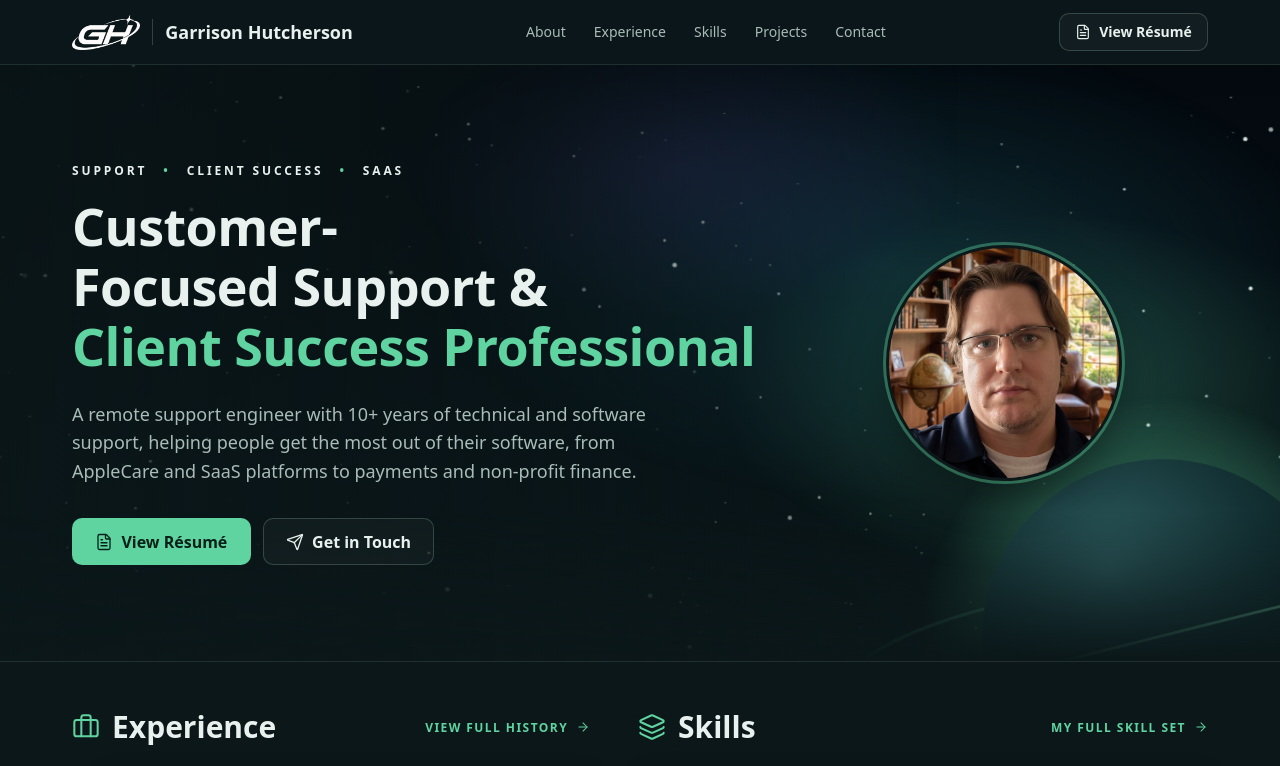
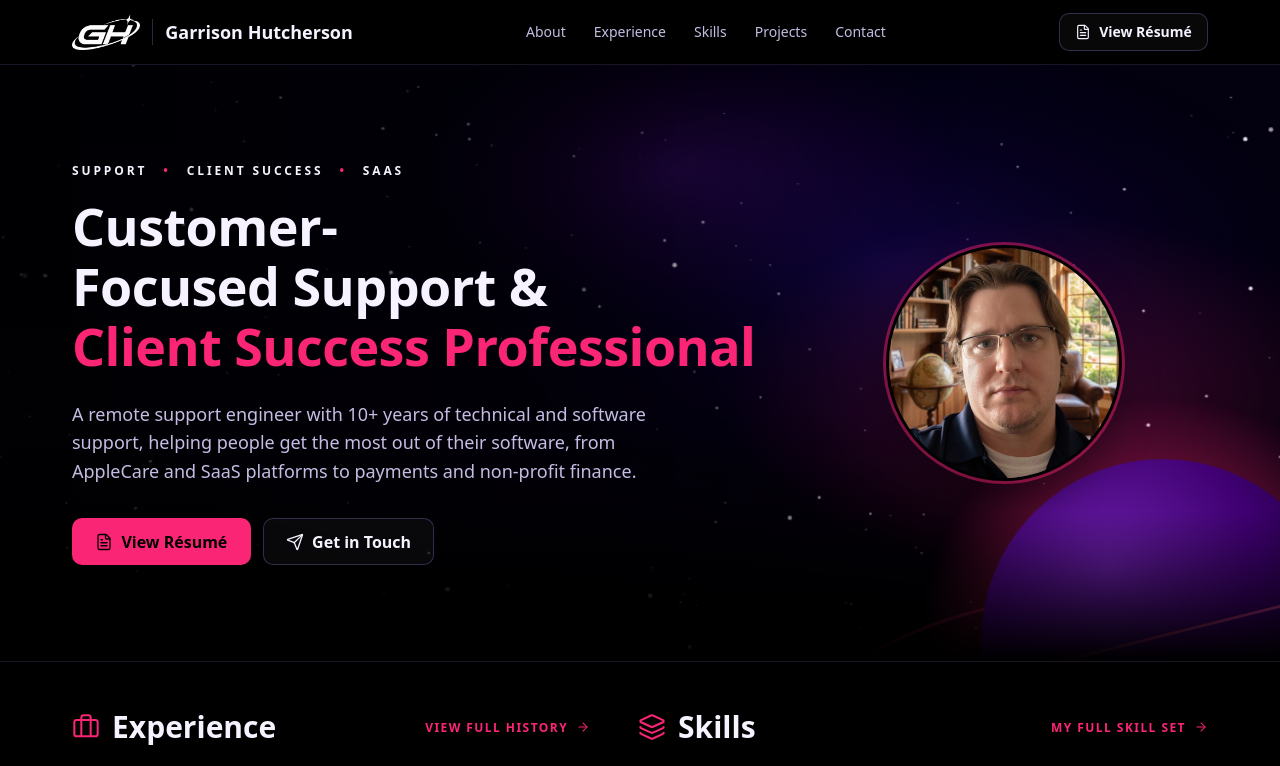
Before and after one commit to gtayhutch/GarrisonHutcherson, an Astro site: page / in a window 1280 px wide. Shown: the top 766 px of the page. Built offline with nearby package versions, Linux system fonts and the light colour scheme; Astro itself is replaced by a stand-in of ours; a web font is replaced by a local one.

Commit message:
feat(design): new color palette, favicon set, and HTML charset header (#18)
Palette (#000000, #150050, #3F0071, #FB2576):
- Tokens rebuilt around black, navy-violet, purple, and hot pink; pink
  is the accent (5.6:1 on black) with black text on pink buttons
- Hard-coded greens replaced in the header, contact band, page header,
  icon tiles, hero overlay, theme-color, and résumé sheet
- Space scene recolored: pink/purple/navy nebula, purple planet with a
  pink rim and ring, pink-tinted shooting-star trails

Favicon:
- favicon.ico (16/32/48), apple-touch-icon (180), and 192/512 icons
  built from the logo on a navy-to-purple tile; site.webmanifest
- Replaces favicon.svg

Charset:
- _headers sets "text/html; charset=utf-8" on / and /:page/ only
  (SEC-WEB-03); assets keep their own types
- Tests: icons and manifest are served as images, and HTML pages send
  exactly one UTF-8 Content-Type header

```diff
--- a/src/components/home/Hero.astro
+++ b/src/components/home/Hero.astro
@@ -73,8 +73,8 @@ const {eyebrow = [], headline, headlineAccent, intro} = Astro.props.page.data;
     inset: 0;
     background: linear-gradient(
       180deg,
-      rgb(11 23 25 / 35%) 0%,
-      rgb(11 23 25 / 55%) 60%,
+      rgb(var(--color-scrim) / 30%) 0%,
+      rgb(var(--color-scrim) / 50%) 60%,
       var(--color-bg) 100%
     );
   }
@@ -137,8 +137,8 @@ const {eyebrow = [], headline, headlineAccent, intro} = Astro.props.page.data;
       background:
         linear-gradient(
           90deg,
-          rgb(11 23 25 / 80%) 0%,
-          rgb(11 23 25 / 45%) 45%,
+          rgb(var(--color-scrim) / 80%) 0%,
+          rgb(var(--color-scrim) / 45%) 45%,
           transparent 75%
         ),
         linear-gradient(180deg, transparent 75%, var(--color-bg) 100%);
--- a/src/components/home/HeroScene.astro
+++ b/src/components/home/HeroScene.astro
@@ -4,7 +4,7 @@
  * time and animated with CSS only (no JavaScript, ACF-02):
  * - three star layers drifting left at different speeds (parallax),
  * - a few twinkling stars,
- * - a slowly breathing nebula and a ringed planet,
+ * - a slowly breathing pink/purple nebula and a ringed purple planet,
  * - shooting stars that streak across every 10-25 seconds.
  * Star positions come from a fixed-seed generator so every build is
  * identical. Visitors who prefer reduced motion get a still scene (the
@@ -65,30 +65,30 @@ const layers = [
 >
   <defs>
     <linearGradient id="space-sky" x1="0" y1="0" x2="0" y2="1">
-      <stop offset="0" stop-color="#03080d"></stop>
-      <stop offset="0.6" stop-color="#071216"></stop>
-      <stop offset="1" stop-color="#0b1719"></stop>
+      <stop offset="0" stop-color="#030010"></stop>
+      <stop offset="0.6" stop-color="#05000f"></stop>
+      <stop offset="1" stop-color="#000000"></stop>
     </linearGradient>
-    <radialGradient id="space-nebula-mint" cx="0.5" cy="0.5" r="0.5">
-      <stop offset="0" stop-color="#5fd4a0" stop-opacity="0.32"></stop>
-      <stop offset="1" stop-color="#5fd4a0" stop-opacity="0"></stop>
+    <radialGradient id="space-nebula-pink" cx="0.5" cy="0.5" r="0.5">
+      <stop offset="0" stop-color="#fb2576" stop-opacity="0.3"></stop>
+      <stop offset="1" stop-color="#fb2576" stop-opacity="0"></stop>
     </radialGradient>
-    <radialGradient id="space-nebula-teal" cx="0.5" cy="0.5" r="0.5">
-      <stop offset="0" stop-color="#2f8fa3" stop-opacity="0.3"></stop>
-      <stop offset="1" stop-color="#2f8fa3" stop-opacity="0"></stop>
+    <radialGradient id="space-nebula-navy" cx="0.5" cy="0.5" r="0.5">
+      <stop offset="0" stop-color="#2a14b8" stop-opacity="0.38"></stop>
+      <stop offset="1" stop-color="#150050" stop-opacity="0"></stop>
     </radialGradient>
     <radialGradient id="space-nebula-violet" cx="0.5" cy="0.5" r="0.5">
-      <stop offset="0" stop-color="#6b5bd6" stop-opacity="0.22"></stop>
-      <stop offset="1" stop-color="#6b5bd6" stop-opacity="0"></stop>
+      <stop offset="0" stop-color="#7a1ad1" stop-opacity="0.34"></stop>
+      <stop offset="1" stop-color="#3f0071" stop-opacity="0"></stop>
     </radialGradient>
     <radialGradient id="space-planet" cx="0.35" cy="0.3" r="0.75">
-      <stop offset="0" stop-color="#2d5b5e"></stop>
-      <stop offset="0.55" stop-color="#143235"></stop>
-      <stop offset="1" stop-color="#081618"></stop>
+      <stop offset="0" stop-color="#6a1fa8"></stop>
+      <stop offset="0.55" stop-color="#3f0071"></stop>
+      <stop offset="1" stop-color="#12002e"></stop>
     </radialGradient>
     <radialGradient id="space-glow" cx="0.5" cy="0.5" r="0.5">
-      <stop offset="0.7" stop-color="#5fd4a0" stop-opacity="0.25"></stop>
-      <stop offset="1" stop-color="#5fd4a0" stop-opacity="0"></stop>
+      <stop offset="0.7" stop-color="#fb2576" stop-opacity="0.28"></stop>
+      <stop offset="1" stop-color="#fb2576" stop-opacity="0"></stop>
     </radialGradient>
     <linearGradient
       id="space-trail"
@@ -99,7 +99,7 @@ const layers = [
       y2="0"
     >
       <stop offset="0" stop-color="#ffffff" stop-opacity="0"></stop>
-      <stop offset="0.8" stop-color="#d9fff0" stop-opacity="0.6"></stop>
+      <stop offset="0.8" stop-color="#ffc2da" stop-opacity="0.65"></stop>
       <stop offset="1" stop-color="#ffffff" stop-opacity="1"></stop>
     </linearGradient>
   </defs>
@@ -113,14 +113,14 @@ const layers = [
       cy="210"
       rx="420"
       ry="220"
-      fill="url(#space-nebula-teal)"
+      fill="url(#space-nebula-navy)"
     ></ellipse>
     <ellipse
       cx="980"
       cy="330"
       rx="300"
       ry="170"
-      fill="url(#space-nebula-mint)"
+      fill="url(#space-nebula-pink)"
     ></ellipse>
     <ellipse
       cx="640"
@@ -158,7 +158,7 @@ const layers = [
       class="ring-back"
       d="M790 600c40-70 300-120 520-90"
       fill="none"
-      stroke="#5fd4a0"
+      stroke="#fb2576"
       stroke-opacity="0.3"
       stroke-width="3"
     ></path>
@@ -167,7 +167,7 @@ const layers = [
       class="ring-front"
       d="M760 640c120-30 420-110 600-150"
       fill="none"
-      stroke="#7fe3b6"
+      stroke="#ff5596"
       stroke-opacity="0.7"
       stroke-width="2.5"
     ></path>
@@ -197,7 +197,7 @@ const layers = [
   }
 
   .stars {
-    fill: #e9f6f1;
+    fill: #f6efff;
     animation: drift linear infinite;
   }
 
--- a/src/components/site/ContactBand.astro
+++ b/src/components/site/ContactBand.astro
@@ -47,10 +47,10 @@ import LinkedInIcon from '../ui/LinkedInIcon.astro';
     background:
       radial-gradient(
         60rem 18rem at 85% 120%,
-        rgb(95 212 160 / 16%),
+        rgb(251 37 118 / 18%),
         transparent 70%
       ),
-      linear-gradient(180deg, #10302c, #0d2421);
+      linear-gradient(180deg, var(--palette-navy), #0a0030);
   }
 
   .inner {
@@ -118,7 +118,7 @@ import LinkedInIcon from '../ui/LinkedInIcon.astro';
   .email:hover,
   .icon-link:hover {
     border-color: var(--color-accent);
-    background: rgb(95 212 160 / 22%);
+    background: rgb(251 37 118 / 24%);
     color: var(--color-text);
   }
 
--- a/src/components/site/PageHeader.astro
+++ b/src/components/site/PageHeader.astro
@@ -26,7 +26,7 @@ const {eyebrow, title, intro} = Astro.props;
     background:
       radial-gradient(
         50rem 20rem at 90% -20%,
-        rgb(95 212 160 / 10%),
+        rgb(251 37 118 / 12%),
         transparent 70%
       ),
       var(--color-bg);
--- a/src/components/site/SiteHeader.astro
+++ b/src/components/site/SiteHeader.astro
@@ -91,7 +91,7 @@ function isCurrent(href: string): boolean {
     position: relative;
     z-index: 10;
     border-bottom: 1px solid var(--color-border);
-    background: rgb(11 23 25 / 92%);
+    background: var(--color-header);
   }
 
   .bar {
--- a/src/components/ui/IconTile.astro
+++ b/src/components/ui/IconTile.astro
@@ -22,7 +22,7 @@ const {name, size = 'md'} = Astro.props;
     flex: none;
     place-items: center;
     border-radius: var(--radius-md);
-    background: linear-gradient(145deg, var(--color-tile), #163130);
+    background: linear-gradient(145deg, var(--color-tile), var(--palette-navy));
     box-shadow: 0 0 0 1px var(--color-border) inset;
     color: var(--color-tile-icon);
   }
--- a/src/layouts/BaseLayout.astro
+++ b/src/layouts/BaseLayout.astro
@@ -39,9 +39,12 @@ const beaconConfig = JSON.stringify({token: WEB_ANALYTICS.token});
     <meta name="viewport" content="width=device-width, initial-scale=1" />
     <title>{pageTitle(title)}</title>
     <meta name="description" content={description} />
-    <meta name="theme-color" content="#0b1719" />
+    <meta name="theme-color" content="#000000" />
     <link rel="canonical" href={canonical} />
-    <link rel="icon" type="image/svg+xml" href="/favicon.svg" />
+    <link rel="icon" href="/favicon.ico" sizes="16x16 32x32 48x48" />
+    <link rel="icon" type="image/png" href="/icon-192.png" sizes="192x192" />
+    <link rel="apple-touch-icon" href="/apple-touch-icon.png" />
+    <link rel="manifest" href="/site.webmanifest" />
     <link
       rel="preload"
       href={outfitLatin}
--- a/src/pages/resume.astro
+++ b/src/pages/resume.astro
@@ -131,7 +131,7 @@ const linkedin = CONTACT.linkedin.replace('https://www.', '');
   }
 
   .sheet a {
-    color: #0f6b4d;
+    color: var(--palette-purple);
   }
 
   h1 {
@@ -141,7 +141,7 @@ const linkedin = CONTACT.linkedin.replace('https://www.', '');
 
   .role {
     margin-top: var(--space-1);
-    color: #0f6b4d;
+    color: var(--palette-purple);
     font-size: var(--text-md);
     font-weight: 500;
   }
@@ -157,7 +157,7 @@ const linkedin = CONTACT.linkedin.replace('https://www.', '');
   h2 {
     margin-bottom: var(--space-3);
     padding-bottom: var(--space-2);
-    border-bottom: 2px solid #cfe5dc;
+    border-bottom: 2px solid #f9b8d1;
     color: #0e1c1e;
     font-size: var(--text-sm);
     letter-spacing: 0.16em;
--- a/src/styles/tokens.css
+++ b/src/styles/tokens.css
@@ -1,34 +1,44 @@
 /*
- * Design tokens from the owner's mock-up: deep green-slate surfaces, a mint
- * accent, and rounded cards. Components use these variables only; no raw
- * colors elsewhere (except the hero illustration).
+ * Design tokens. Palette (owner's choice, colorhunt.co/palette/
+ * 0000001500503f0071fb2576): #000000 black, #150050 navy-violet, #3f0071
+ * purple, #fb2576 hot pink. Pink is the accent (5.6:1 on black; buttons use
+ * black text on pink). Components use these variables only; no raw colors
+ * elsewhere (except the hero illustration and the printed résumé).
  */
 :root {
   color-scheme: dark;
 
+  /* Palette */
+  --palette-black: #000;
+  --palette-navy: #150050;
+  --palette-purple: #3f0071;
+  --palette-pink: #fb2576;
+
   /* Surfaces */
-  --color-bg: #0b1719;
-  --color-bg-raised: #0f1f22;
-  --color-surface: #13262a;
-  --color-surface-hover: #183035;
-  --color-border: rgb(178 222 210 / 12%);
-  --color-border-strong: rgb(178 222 210 / 22%);
+  --color-bg: var(--palette-black);
+  --color-bg-raised: #07001a;
+  --color-surface: #0c0230;
+  --color-surface-hover: var(--palette-navy);
+  --color-border: rgb(176 150 255 / 14%);
+  --color-border-strong: rgb(176 150 255 / 26%);
+  --color-header: rgb(0 0 0 / 88%);
+  --color-scrim: 0 0 0;
 
   /* Text */
-  --color-text: #e9f1ef;
-  --color-text-muted: #a9bcb7;
-  --color-text-subtle: #8aa19b;
+  --color-text: #f6f2ff;
+  --color-text-muted: #c6bce3;
+  --color-text-subtle: #a497cc;
 
   /* Accent */
-  --color-accent: #5fd4a0;
-  --color-accent-strong: #7fe3b6;
-  --color-accent-soft: rgb(95 212 160 / 14%);
-  --color-accent-border: rgb(95 212 160 / 40%);
-  --color-on-accent: #072018;
+  --color-accent: var(--palette-pink);
+  --color-accent-strong: #ff5596;
+  --color-accent-soft: rgb(251 37 118 / 14%);
+  --color-accent-border: rgb(251 37 118 / 45%);
+  --color-on-accent: #000;
 
   /* Icon tiles */
-  --color-tile: #1c3b3a;
-  --color-tile-icon: #8fe6c0;
+  --color-tile: var(--palette-purple);
+  --color-tile-icon: #ff7aac;
 
   /* Typography */
   --font-sans:
```
Also changed, not shown: tests/e2e/security_headers.test.ts (+1 -1 lines), tests/e2e/site.test.ts (+32 -0 lines), public/apple-touch-icon.png (added), public/favicon.ico (added), public/favicon.svg (deleted), public/icon-192.png (added), public/icon-512.png (added), public/site.webmanifest (added), 1 other file.
